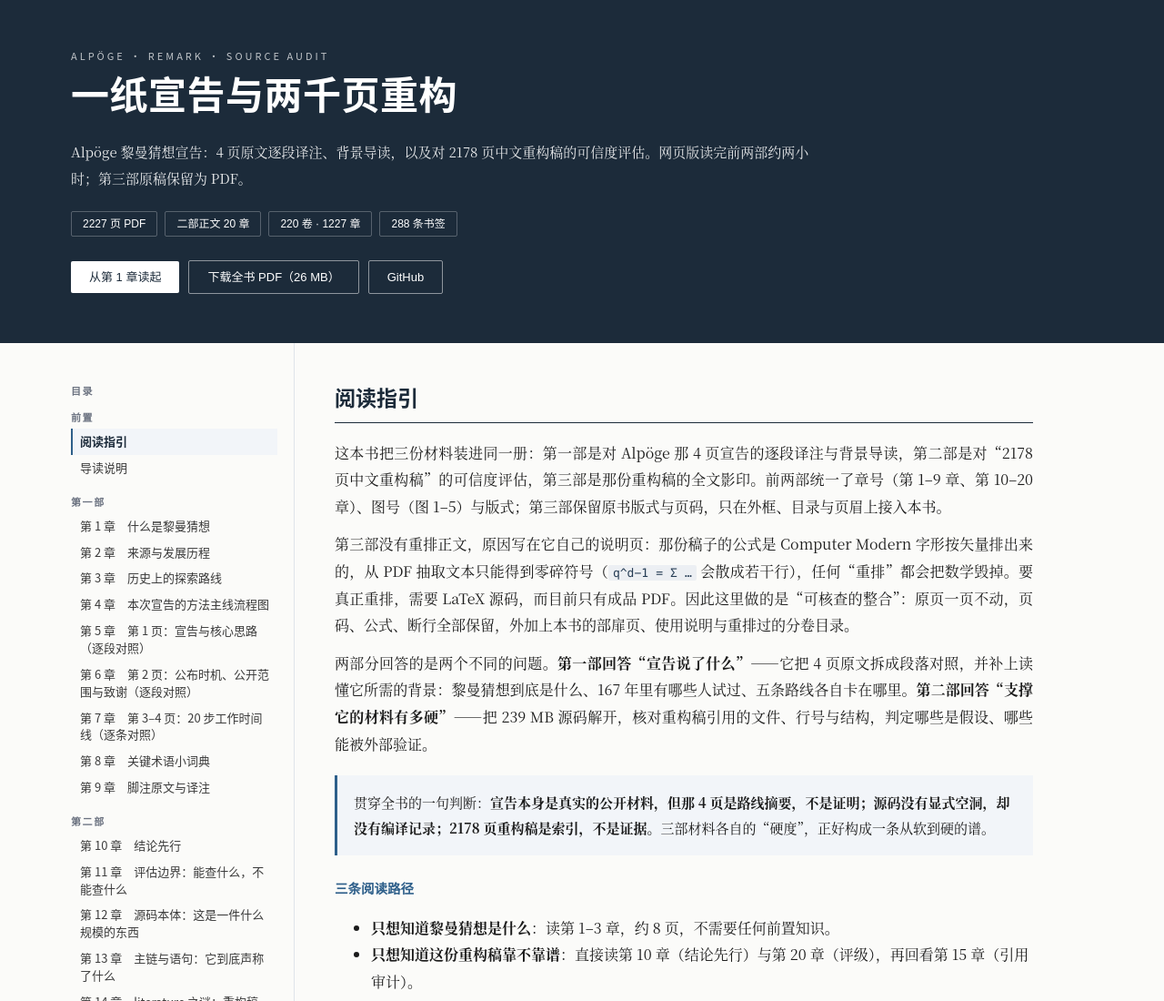
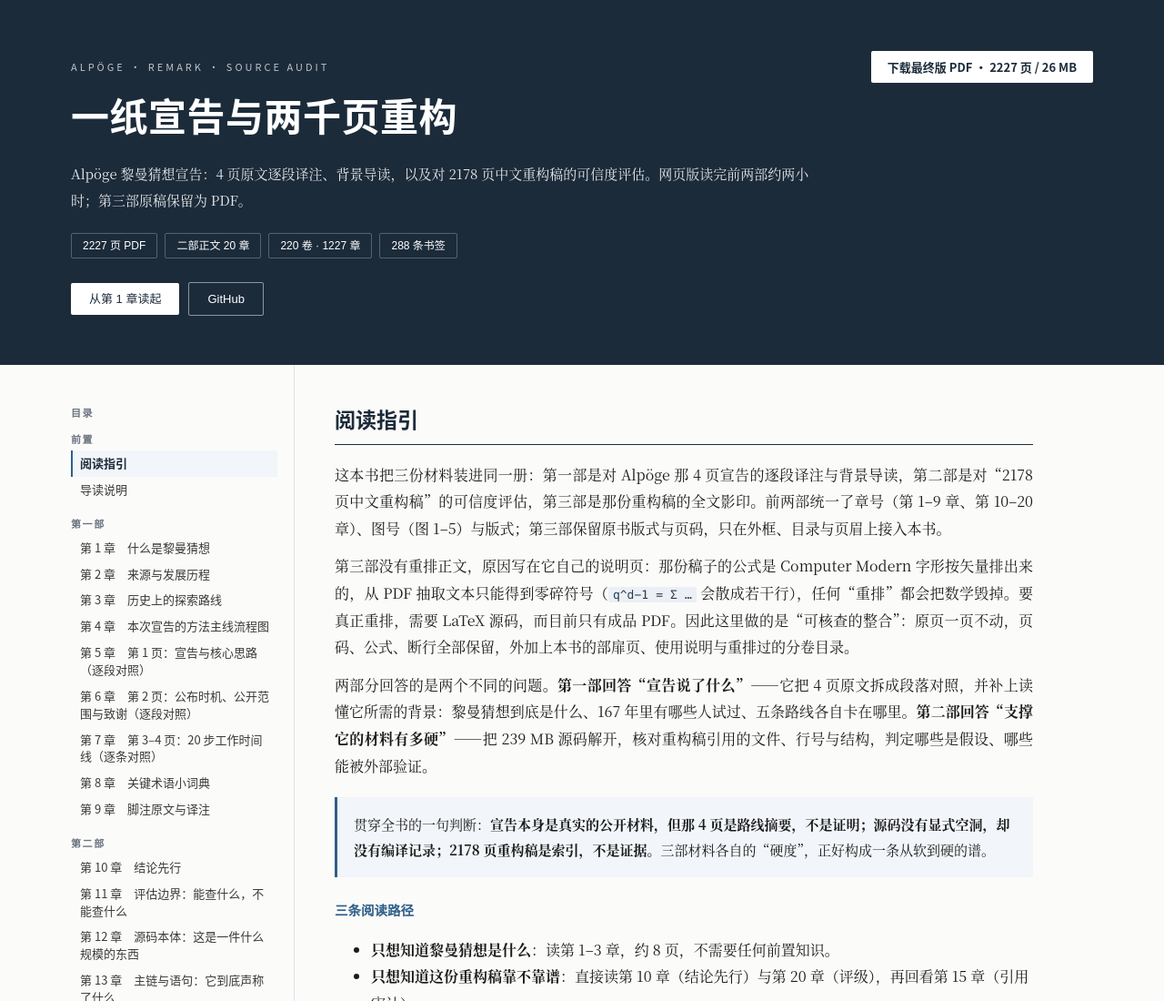
Before and after one commit to zrx-11/alpoge-remark-book, a plain HTML site: page index.html in a window 1280 px wide. Shown: the top 1100 px of the page at 91% size. Drawn offline with Linux system fonts and the light colour scheme.

Commit message:
首屏顶部增加最终版 PDF 直链下载按钮

```diff
--- a/index.html
+++ b/index.html
@@ -14,6 +14,9 @@ a:hover{text-decoration:underline}
 .hero{background:var(--navy);color:#fff;padding:56px 0 44px}
 .hero .in{max-width:1180px;margin:0 auto;padding:0 28px}
 .kicker{font:11px/1 "PingFang SC","Noto Sans CJK SC",sans-serif;letter-spacing:3px;opacity:.72}
+.topbar{display:flex;justify-content:space-between;align-items:center;gap:14px;flex-wrap:wrap}
+.dlbtn{background:#fff;color:var(--navy);padding:11px 18px;font:700 13px/1 "PingFang SC","Noto Sans CJK SC",sans-serif;border-radius:2px;white-space:nowrap}
+.dlbtn:hover{background:#f0f3f7;text-decoration:none}
 h1.t{color:#fff;border:0;font:700 clamp(28px,4.6vw,42px)/1.3 "PingFang SC","Noto Sans CJK SC",sans-serif;margin:16px 0 12px;letter-spacing:.5px}
 .sub{font-size:15px;line-height:1.95;opacity:.9;max-width:820px}
 .chips{display:flex;flex-wrap:wrap;gap:8px;margin-top:22px;font:12px/1 "PingFang SC",sans-serif}
@@ -108,11 +111,14 @@ figcaption{font:12.5px/1.7 "PingFang SC",sans-serif;color:#444;margin-top:10px;b
 </style></head><body>
 
 <header class="hero"><div class="in">
-<div class="kicker">ALPÖGE · REMARK · SOURCE AUDIT</div>
+<div class="topbar">
+<span class="kicker">ALPÖGE · REMARK · SOURCE AUDIT</span>
+<a class="dlbtn" href="book.pdf" download="一纸宣告与两千页重构.pdf">下载最终版 PDF · 2227 页 / 26 MB</a>
+</div>
 <h1 class="t">一纸宣告与两千页重构</h1>
 <div class="sub">Alpöge 黎曼猜想宣告：4 页原文逐段译注、背景导读，以及对 2178 页中文重构稿的可信度评估。网页版读完前两部约两小时；第三部原稿保留为 PDF。</div>
 <div class="chips"><span>2227 页 PDF</span><span>二部正文 20 章</span><span>220 卷 · 1227 章</span><span>288 条书签</span></div>
-<div class="btns"><a class="btn" href="#c1">从第 1 章读起</a><a class="btn ghost" href="book.pdf">下载全书 PDF（26 MB）</a><a class="btn ghost" href="https://github.com/zrx-11/alpoge-remark-book">GitHub</a></div>
+<div class="btns"><a class="btn" href="#c1">从第 1 章读起</a><a class="btn ghost" href="https://github.com/zrx-11/alpoge-remark-book">GitHub</a></div>
 </div></header>
 
 <div class="layout">
```
